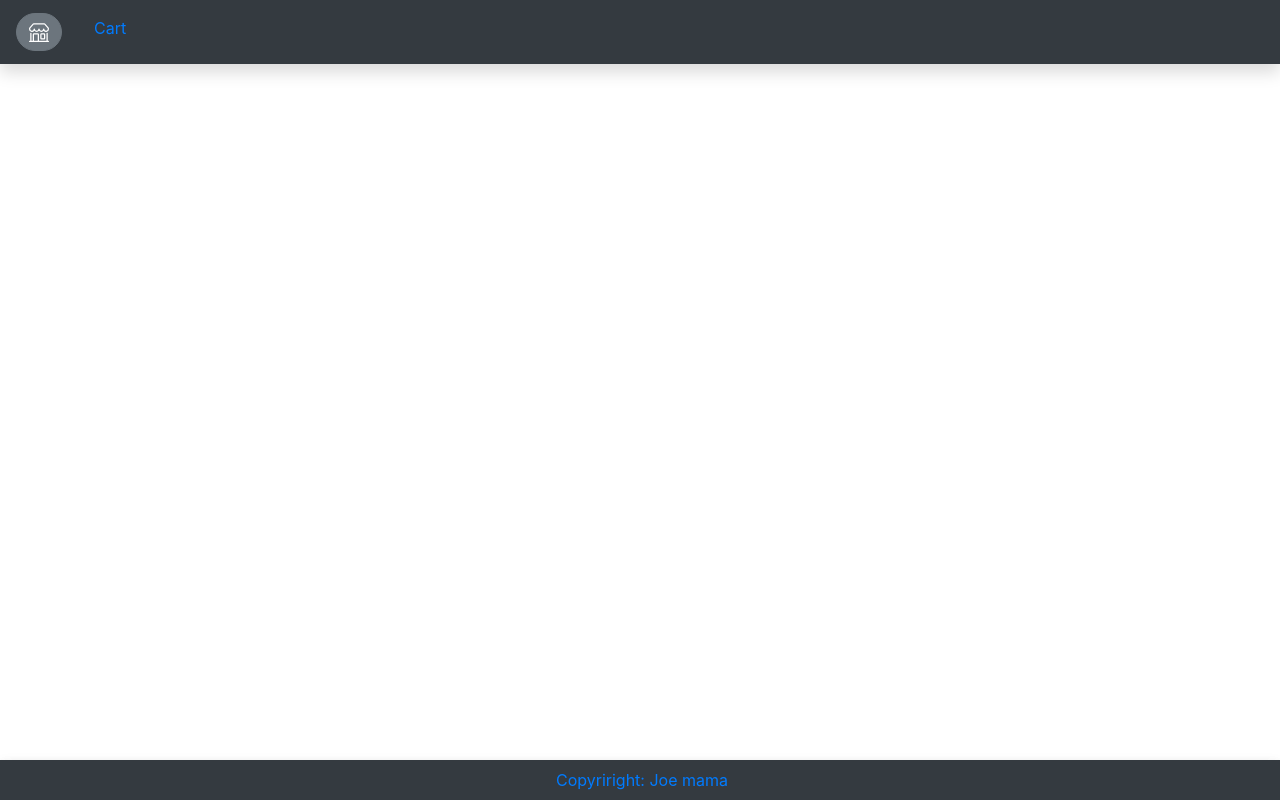
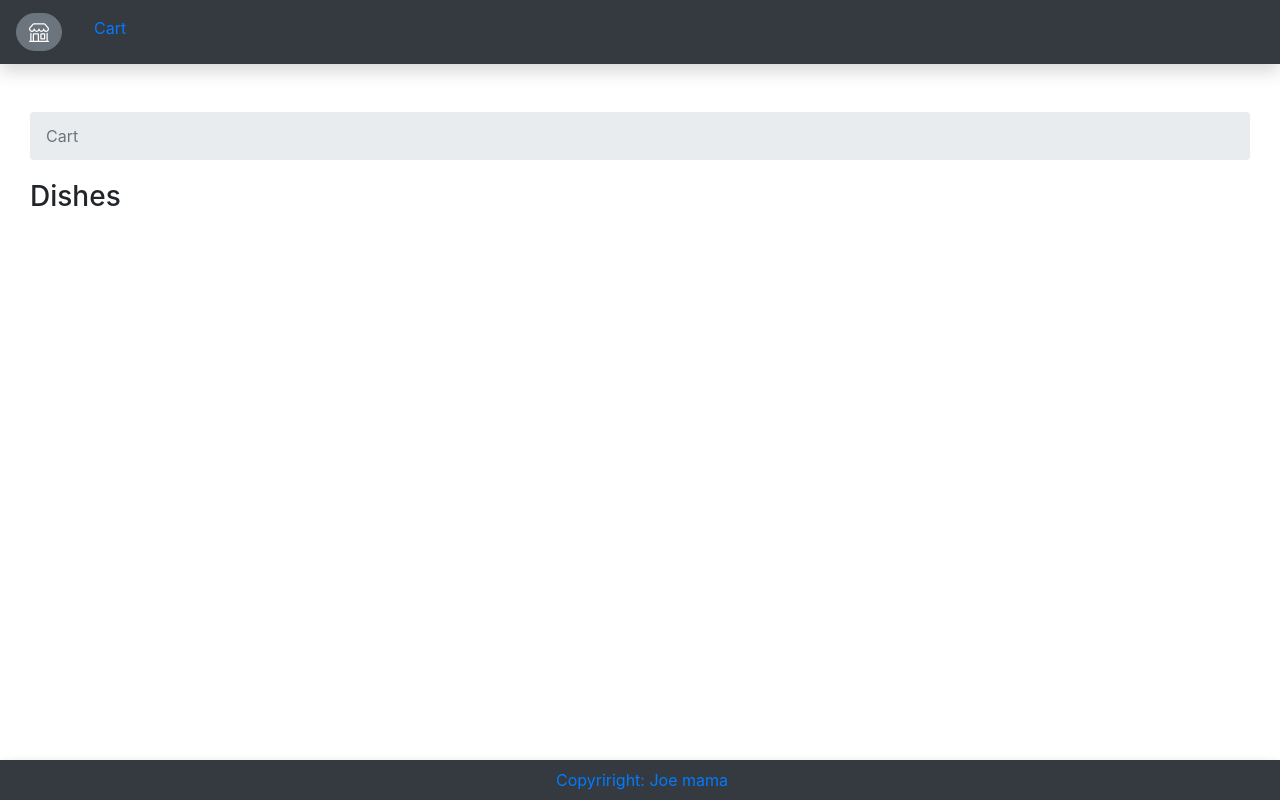
Before and after one commit to Tsynami/BorislavGegovStaj, a Vue app: page /dishes in a window 1280 px wide. Built offline with nearby package versions, Linux system fonts and the light colour scheme.

Commit message:
Restaurant

```diff
--- a/src/components/Restaurant.vue
+++ b/src/components/Restaurant.vue
@@ -28,9 +28,27 @@
     </div>
     <div class="row mb-4">
       <div class="col-12">
-        <ul class="list-unsettled">
+        <ul class="list-unstyled" >
           <li v-for="restaurant in restaurants" v-bind:key="restaurant.id">
-            {{ restaurant.name }}
+
+            <b-card
+
+                :title=restaurant.name
+                :img-src='serverUrl + restaurant.image.url'
+                img-alt= "Image"
+                img-top
+                tag="article"
+                style="max-width: 20rem;"
+                class="mb-2"
+            >
+              <b-card-text>
+                {{restaurant.description}}
+                <br>
+                <br> Адрес: {{restaurant.address}}
+              </b-card-text>
+
+              <b-button href="/dishes" variant="primary">Ястия</b-button>
+            </b-card>
           </li>
         </ul>
       </div>
@@ -84,5 +102,6 @@ export default {
 }
 </script>
 
-<style>
+<style scoped>
+li{display: inline-block}
 </style>
--- /dev/null
+++ b/src/components/dishes.vue
@@ -0,0 +1,27 @@
+<template>
+  <BasicComponent :loading="isLoading">
+    <div class="row mb-1">
+      <div class="col-12">
+        <b-breadcrumb :items="[{text: 'Cart', href: '/dishes'}]"></b-breadcrumb>
+      </div>
+    </div>
+    <div class="row mb-4">
+      <div class="col-12">
+        <h3>Dishes</h3>
+      </div>
+    </div>
+  </BasicComponent>
+</template>
+
+<script>
+import BasicComponent from "./BasicComponent";
+export default {
+  name: "cart",
+  components: {BasicComponent}
+
+}
+</script>
+
+<style scoped>
+
+</style>
--- a/src/main.js
+++ b/src/main.js
@@ -7,6 +7,7 @@ import 'bootstrap/dist/css/bootstrap.css';
 import 'bootstrap-vue/dist/bootstrap-vue.css';
 import Restaurant from "./components/Restaurant";
 import cart from "./components/cart";
+import dishes from "@/components/dishes";
 
 Vue.config.productionTip = false
 
@@ -17,7 +18,9 @@ Vue.use(IconsPlugin)
 
 const routes = [
     {path: '', component: Restaurant, name: 'Restaurants'},
-    {path: '/cart', component: cart, name: 'cart'}
+    {path: '/cart', component: cart, name: 'cart'},
+    {path: '/dishes', component: dishes, name: 'dishes'}
+
 
 ];
 
```
